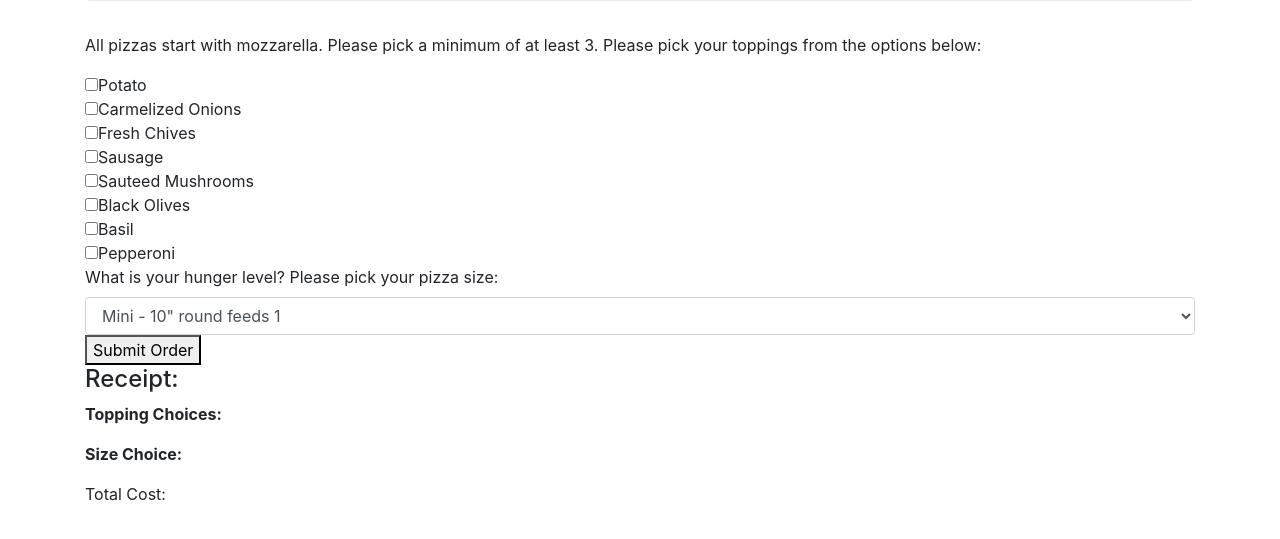
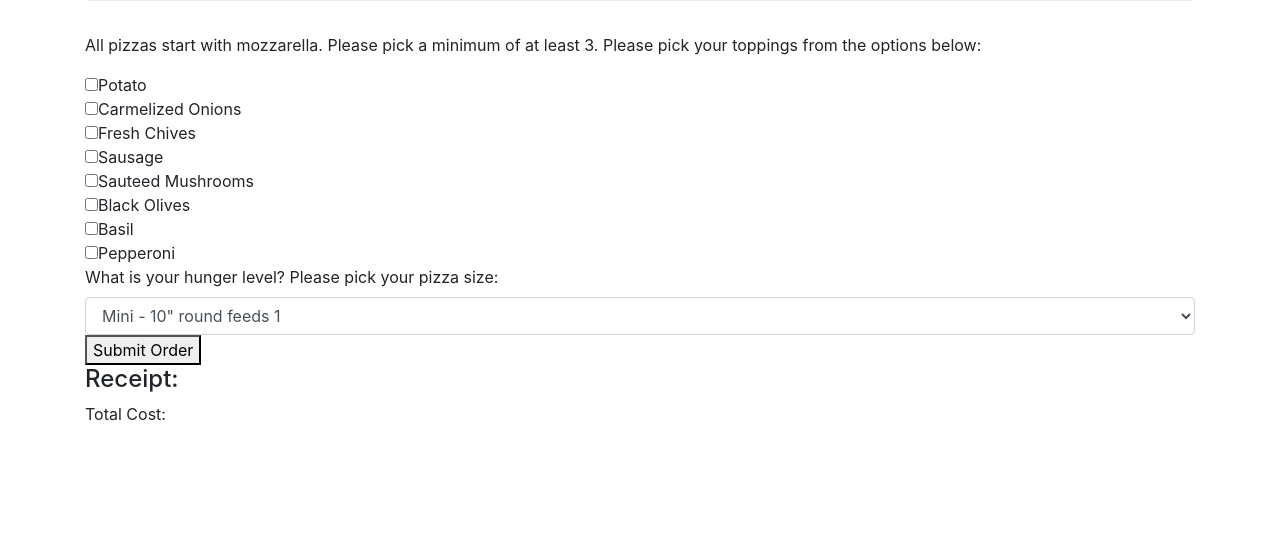
Before and after one commit to chloehellberg/pizza-parlor, a plain HTML site: page index.html in a window 1280 px wide. Shown: the part 183-722 px from the top of the page. Drawn offline with Linux system fonts and the light colour scheme.

Commit message:
Updates to answer id on html. Removed topping choices and size choice in order to make sure I was getting total cost. Currently working now. Next steps are to clean up the branching logic to be more specific.

```diff
--- a/index.html
+++ b/index.html
@@ -40,19 +40,11 @@
       <button id="submit" type="submit" name="button">Submit Order</button>
     </form>
   </div>
-  <div class="container" id="cost-output">
-    <div class="output">
-      <h4>Receipt:</h4>
-        <span id="toppings-choice">
-          <p><b>Topping Choices:</b></p>
-        </span>
-        <span id="size-choice">
-          <p><b>Size Choice:</b></p>
-        </span>
-        <div id="totalCost">
-          <p>Total Cost: <span class="totalCost"></span></p>
-        </div>
-    </div>
+  <div class="container">
+    <h4>Receipt:</h4>
+      <div id="answer">
+        <p>Total Cost: <span id="output"></span></p>
+      </div>
   </div>
 </body>
 </html>
```
